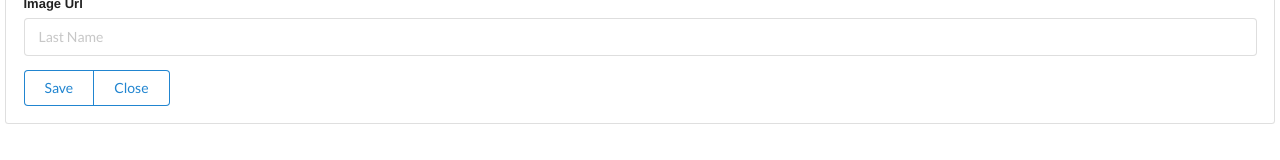
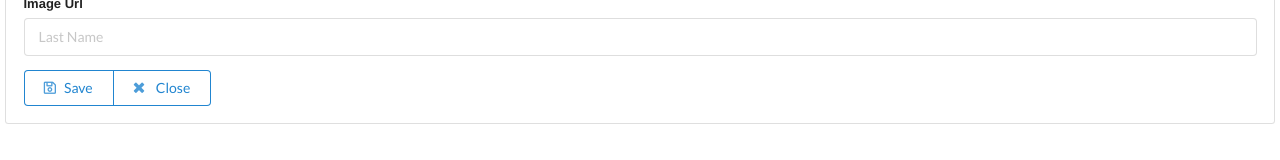
Before and after one commit to nhxns/EGCI427a1, a Vue app in the folder Contact0779/A1/: page /addcontact in a window 1280 px wide. Shown: the part 591-751 px from the top of the page. Built offline with nearby package versions, Linux system fonts and the light colour scheme.

Commit message:
add icon

```diff
--- a/Contact0779/A1/src/views/AddContact.vue
+++ b/Contact0779/A1/src/views/AddContact.vue
@@ -30,10 +30,12 @@
       <input type="text" name="last-name" placeholder="Last Name" />
     </div>
 
-    <div class="ui centered buttons">
-      <button class="ui primary basic button" type="submit">Save</button>
+    <div class="ui buttons">
+      <button class="ui primary basic button" type="submit">
+        <i class="save outline icon"></i>Save
+      </button>
       <button class="ui primary basic button" type="submit" @click.native="$router.push('/')">
-        Close
+        <i class="x icon icon"></i> Close
       </button>
     </div>
   </form>
@@ -50,3 +52,4 @@ export default {
   methods: {},
 };
 </script>
+<style lang=""></style>
--- a/Contact0779/A1/src/views/Contact.vue
+++ b/Contact0779/A1/src/views/Contact.vue
@@ -14,7 +14,10 @@
           <a class="ui teal ribbon label">Contact</a>
           <input type="text" placeholder="Search..." v-model="search" />
           <div class="ui button">Search</div>
-          <button class="ui orange button" @click.native="$router.push('/addcontact')">Add</button>
+          <button class="ui orange button" @click.native="$router.push('/addcontact')">
+            <i class="plus icon"></i>
+            Add
+          </button>
         </div>
       </form>
     </div>
```
